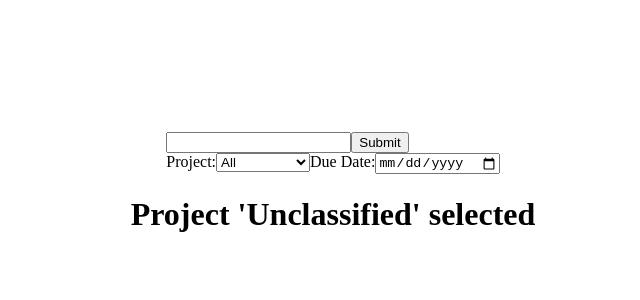
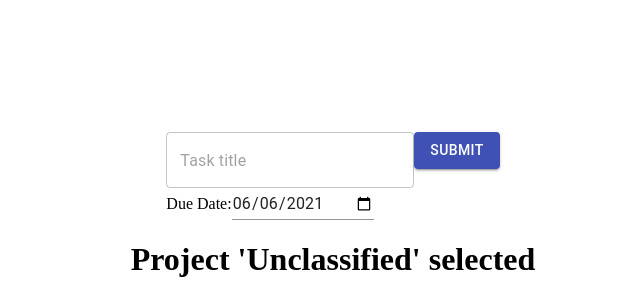
Before and after one commit to arkch99/task-app, a React (Create React App) app: page / in a window 1280 px wide. Shown: the part 1156-1456 px from the top of the page, without its empty margins (155-795 px from the left). Before the commit the page ends 1410 px from the top, so only its background shows below. Built offline with nearby package versions, Linux system fonts and the light colour scheme.

Commit message:
Use material icons throughout

```diff
--- a/src/App.js
+++ b/src/App.js
@@ -1,9 +1,15 @@
 import React, { Component } from "react";
 import Overview from "./components/TaskList";
 import ProjectPane from "./components/ProjectPane";
+
 import "./index.css";
+
 import Container from '@material-ui/core/Container';
 import Drawer from '@material-ui/core/Drawer';
+import Input from '@material-ui/core/Input';
+import Button from '@material-ui/core/Button';
+import TextField from '@material-ui/core/TextField';
+
 import uniqid from 'uniqid';
 
 class App extends Component {
@@ -18,6 +24,7 @@ class App extends Component {
 			typedVal: "",
 			delEnabled: false,
 			editedTask: "none",
+			changedProj: "none",
 			editedProject: "none",
 			newProjInput: false
 		}
@@ -31,11 +38,12 @@ class App extends Component {
 		this.handleProjDel = this.handleProjDel.bind(this);
 		this.handleNewProjSubmit = this.handleNewProjSubmit.bind(this);
 		this.handleProjEdit = this.handleProjEdit.bind(this);
+		this.handleTaskProjChange =  this.handleTaskProjChange.bind(this);
 	}
 
 	handleDelete(event){
 		event.preventDefault();
-		const idToDelete = event.target.value;
+		const idToDelete = event.currentTarget.value;
 		const delPos = this.state.tasks.findIndex((task) => {
 			if(task.id === idToDelete){
 				return true;
@@ -56,7 +64,7 @@ class App extends Component {
 
 	handleSubmit(event){
 		const ip = document.getElementById("task-field");
-		const projId = document.getElementById("proj-sel-menu").value;
+		const projId = this.state.selectedProj === "all" ? "default" : this.state.selectedProj;//document.getElementById("proj-sel-menu").value;
 		const dueDate = document.getElementById("task-submit-date").value;
 		const newTask = {
 			id:uniqid(),
@@ -77,34 +85,33 @@ class App extends Component {
 	}
 
 	handleTaskEdit(event){
-		const mode = {"Save":false, "Edit":true};
-		const btnText = {"Edit":"Save", "Save":"Edit"};
-
-		const taskId = event.target.value;
-		const taskEle = document.getElementById(taskId);//.children[1]; // get the actual text, not the number
-		const buttonLabel = event.target.textContent; // what's on the edit button
-
-		taskEle.contentEditable = mode[buttonLabel];
-		event.target.textContent = btnText[buttonLabel]; // change text on edit/save button
+		const taskId = event.currentTarget.value;
+		const taskEle = document.getElementById(taskId).children[2]; // get the actual text, not the number
 
 		console.log(typeof taskEle.contentEditable);
 		console.log(taskEle.contentEditable);
 
-		if(taskEle.contentEditable==='false'){ // if save button has been pressed
+		if(this.state.editedTask !== "none"){ // if save button has been pressed
 			console.log(`Save pressed on ${taskId}`);
 			const changedTaskPos = this.state.tasks.findIndex((task) => {return task.id === taskId});
-			const newProj = document.getElementById(`${taskId}-proj-edit-sel-menu`).value;
-			console.log(newProj);
+			const editedTask = this.state.tasks[changedTaskPos];
+			// const newProj = document.getElementById(`${taskId}-proj-edit-sel-menu`).value;
+			const newProj = this.state.changedProj === "none" ? editedTask.projectId : this.state.changedProj;
+
+			console.log("newProj "+ newProj);
 			const changedTask = {
 				id: taskId,
 				projectId: newProj,
+				done: false,
 				text: taskEle.textContent,
+				dueDate: this.state.tasks[changedTaskPos].dueDate
 			};
 
 			const newTaskArr = this.state.tasks.slice(0, changedTaskPos).concat(changedTask).concat(this.state.tasks.slice(changedTaskPos + 1));
 			this.setState({
 				tasks:newTaskArr,
-				editedTask: "none"
+				editedTask: "none",
+				changedProj: "none"
 			});
 		}
 		else{
@@ -124,11 +131,19 @@ class App extends Component {
 			id: checkedTask.id,
 			projectId: checkedTask.projectId,
 			done: !checkedTask.done,
+			dueDate: checkedTask.dueDate,
 			text: checkedTask.text
 		};
 		const newTaskArr = this.state.tasks.slice(0, taskIndex).concat(newTask).concat(this.state.tasks.slice(taskIndex + 1));
 		this.setState({
 			tasks: newTaskArr
+		});
+	}
+
+	handleTaskProjChange(event, child){
+		const newProj = event.target.value;
+		this.setState({
+			changedProj: newProj
 		});
 	}
 
@@ -228,9 +243,10 @@ class App extends Component {
 	}
 
 	render(){
-		const projList = this.state.projects.map(proj => <option key={proj.id} value={proj.id}> {proj.name}</option>);
 		let tasksInProject = this.state.tasks;
 		let projName = "all";
+		const today = new Date().toISOString().slice(0, 10);
+
 		if(this.state.selectedProj !== "all"){
 			// console.log(this.state.projects);
 			tasksInProject = this.state.tasks.filter(task => {return task.projectId === this.state.selectedProj});
@@ -259,16 +275,34 @@ class App extends Component {
 				<div className="content">
 					<form onSubmit={this.handleSubmit}>
 						<span id="input-field">
-							<input type="text" id="task-field" onChange={this.handleChange}/>
-							<button id="submit-btn">Submit</button>
+							<TextField
+								type="text"
+								id="task-field"
+								color="primary"
+								variant="outlined"
+								placeholder="Task title"
+								required={true}
+								onChange={this.handleChange}
+							/>
+							<Button
+								type="submit"
+								id="submit-btn"
+								color="primary"
+								variant="contained"
+							>
+								Submit
+							</Button>
 						</span>
 						<div className="new-task-btns">
-							<label htmlFor="proj-sel">Project:</label>
-							<select name="proj-sel" id="proj-sel-menu">
-								{projList}
-							</select>
 							<label htmlFor="task-submit-date">Due Date:</label>
-							<input type="date" name="task-submit-date" id="task-submit-date"/>
+							<Input
+								type="date"
+								name="task-submit-date"
+								defaultValue={today}
+								id="task-submit-date"
+								color="secondary"
+								required={true}
+							/>
 						</div>
 
 					</form>
@@ -280,6 +314,8 @@ class App extends Component {
 						delhandler={this.handleDelete}
 						edithandler={this.handleTaskEdit}
 						checkhandler={this.handleCheck}
+						defaultValue={today}
+						projEditHandler={this.handleTaskProjChange}
 					/>
 				</div>
 			</Container>
--- a/src/components/ProjectItem.js
+++ b/src/components/ProjectItem.js
@@ -3,11 +3,12 @@ import ListItem from '@material-ui/core/ListItem';
 import IconButton from '@material-ui/core/IconButton';
 import EditIcon from '@material-ui/icons/Edit';
 import SaveIcon from '@material-ui/icons/Save';
+import CloseIcon from '@material-ui/icons/Close';
+import { ButtonGroup } from '@material-ui/core';
 // import './projectpane.css';
 
 class ProjectItem extends Component{
 	render(){
-		const editOrSave = !this.props.edit ? "Edit": "Save";
 		return (
 		<ListItem
 			key={this.props.project.id}
@@ -20,15 +21,19 @@ class ProjectItem extends Component{
 		>
 
 			{this.props.project.name}
-
+			<ButtonGroup>
 				<IconButton
 					value={this.props.project.id}
 					className="proj-edit-btn"
 					onClick={this.props.edithandler}
 					style={{display:((this.props.project.id === "default" || this.props.project.id === "all")? "none":"block")}}
 				>
-					{editOrSave === "Edit" ? <EditIcon/> : <SaveIcon/>}
+						{!this.props.edit ? <EditIcon/> : <SaveIcon/>}
 				</IconButton>
+				<IconButton style={{display: this.props.edit ? "block" : "none"}}>
+					<CloseIcon/>
+				</IconButton>
+			</ButtonGroup>
 		</ListItem>);
 	}
 }
--- a/src/components/TaskItem.js
+++ b/src/components/TaskItem.js
@@ -1,4 +1,13 @@
 import React, { Component } from 'react';
+import IconButton from '@material-ui/core/IconButton';
+import ListItem from '@material-ui/core/ListItem';
+import Select from '@material-ui/core/Select';
+import Checkbox from '@material-ui/core/Checkbox';
+import ButtonGroup from '@material-ui/core/ButtonGroup';
+import EditIcon from '@material-ui/icons/Edit';
+import DeleteIcon from '@material-ui/icons/Delete';
+import CheckIcon from '@material-ui/icons/Check';
+import CloseIcon from '@material-ui/icons/Close';
 import './tasklist.css';
 
 class TaskItem extends Component{
@@ -9,28 +18,26 @@ class TaskItem extends Component{
 		};
 
 		const editDisplay = !this.props.edit ? "none": "block";
-		const editOrSave = !this.props.edit ? "Edit": "Save";
 		const today = new Date().toISOString().slice(0, 10);
 		const isOverDue = this.props.task.dueDate < today;
 
 		return (
 		<span key={this.props.task.id} className="todo-item">
-			<input
-				type="checkbox"
-				value={this.props.task.id}
-				onClick={this.props.checkhandler}
-				checked={this.props.task.done?true:false}
-
-			/>
-			<li
+			<ListItem
 				id={this.props.task.id}
 				key={this.props.task.id}
+				button={true}
 				style={{textDecoration: strikethrough[this.props.task.done]}}
 			>
+				<Checkbox
+					value={this.props.task.id}
+					onClick={this.props.checkhandler}
+					checked={this.props.task.done?true:false}
+				/>
 				<span className="task-number">{`${this.props.taskNo}:`}</span>
-				<span className="task-text">{`${this.props.task.text}`}</span>
+				<span className="task-text" contentEditable={this.props.edit}>{`${this.props.task.text}`}</span>
 				<span className={isOverDue ? "task-date-due" : "task-date-ok"}>{this.props.task.dueDate}</span>
-			</li>
+			</ListItem>
 			<div
 				className="proj-edit-wrapper"
 				id={`${this.props.task.id}-proj-edit-wrapper`}
@@ -38,22 +45,30 @@ class TaskItem extends Component{
 			>
 
 				<label htmlFor="proj-edit-sel">Project:</label>
-				<select name="proj-edit-sel" id={`${this.props.task.id}-proj-edit-sel-menu`}>
+				<Select
+					name="proj-edit-sel"
+					id={`${this.props.task.id}-proj-edit-sel-menu`}
+					defaultValue={this.props.task.projectId}
+					onChange={this.props.projEditHandler}
+				>
 					{this.props.projList}
-				</select>
+				</Select>
 			</div>
-			<button
-				type="button"
+			<ButtonGroup className="task-edit-btns">
+				<IconButton
+					value={this.props.task.id}
+					onClick={this.props.edithandler}
+				>
+					{this.props.edit ? <CheckIcon/> : <EditIcon/>}
+				</IconButton>
+				<IconButton style={{display: this.props.edit ? "block" : "none"}}><CloseIcon/></IconButton>
+			</ButtonGroup>
+			<IconButton
 				value={this.props.task.id}
-				onClick={this.props.edithandler}>
-					{editOrSave}
-			</button>
-			<button
-				type="button"
-				value={this.props.task.id}
-				onClick={this.props.delhandler}>
-					Delete
-			</button>
+				onClick={this.props.delhandler}
+			>
+				<DeleteIcon/>
+			</IconButton>
 		</span>)
 	}
 }
--- a/src/components/TaskList.js
+++ b/src/components/TaskList.js
@@ -1,11 +1,12 @@
 import React, { Component } from 'react';
+import MenuItem from '@material-ui/core/MenuItem';
 import TaskItem from './TaskItem';
 import "./tasklist.css";
 
 class Overview extends Component {
 	render(){
 		let c = 1;
-		const projList = this.props.projects.map(proj => <option key={proj.id} value={proj.id}> {proj.name}</option>);
+		const projList = this.props.projects.filter(proj => proj.id !== "all").map(proj => <MenuItem key={proj.id} value={proj.id}> {proj.name}</MenuItem>);
 
 		const taskItems = this.props.tasks.map((task) => {
 			return (
@@ -17,6 +18,7 @@ class Overview extends Component {
 					checkhandler={this.props.checkhandler}
 					delhandler={this.props.delhandler}
 					edit={task.id === this.props.editedTask}
+					projEditHandler={this.props.projEditHandler}
 				/>
 			);
 		});
```
Lines whose indentation alone changed are shown as unchanged.
